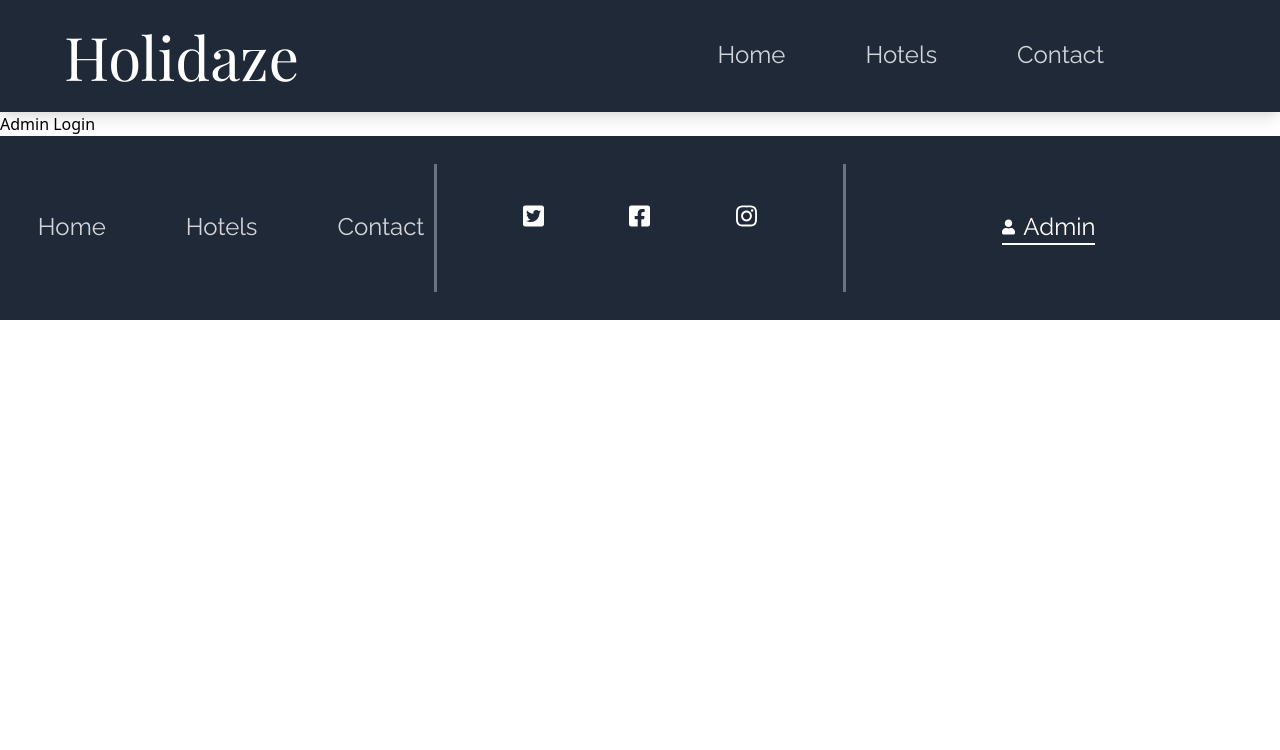
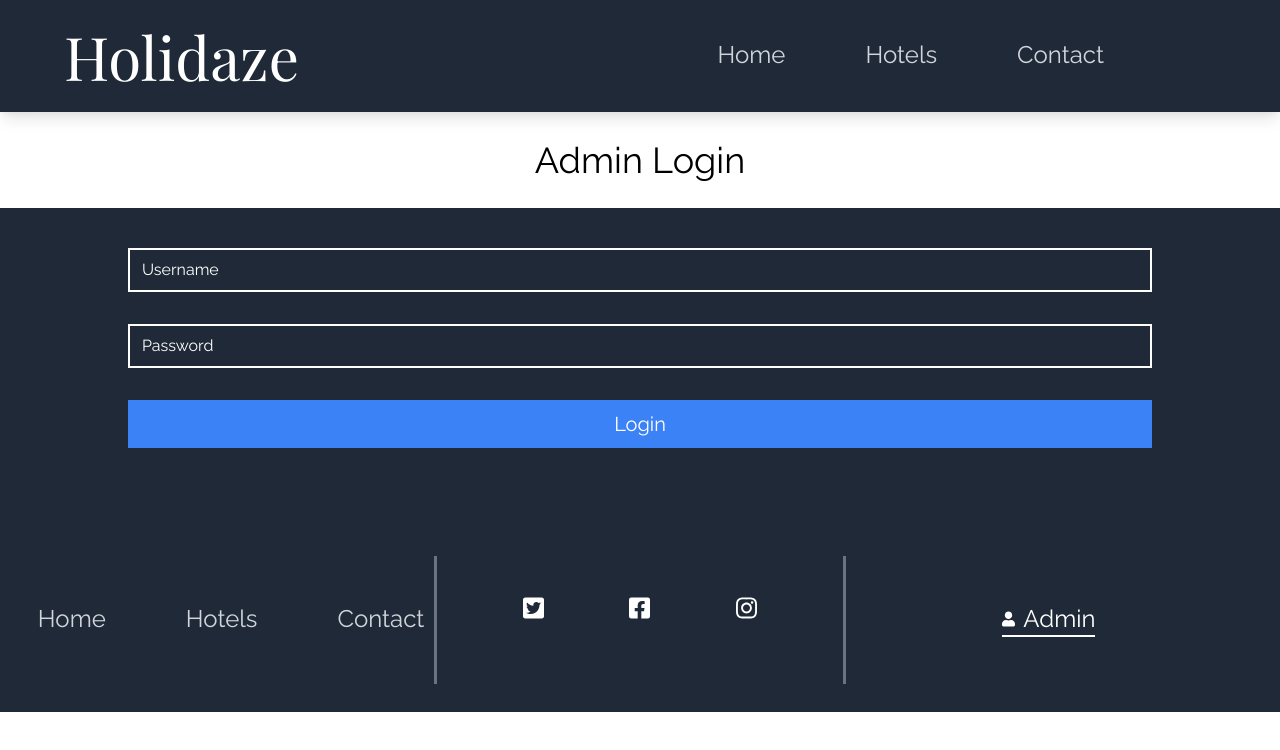
Before and after one commit to Noroff-FEU-Assignments/project-exam-2-SanderDale, a Next.js app: page /adminLogin in a window 1280 px wide. Shown: the top 750 px of the page. Built offline with nearby package versions, Linux system fonts and the light colour scheme.

Commit message:
Commit with login done

```diff
--- /dev/null
+++ b/components/adminLogin/LoginForm.js
@@ -0,0 +1,76 @@
+import { useState, useContext } from "react";
+import { useRouter } from "next/router";
+import { useForm } from "react-hook-form";
+import * as yup from "yup";
+import { yupResolver } from "@hookform/resolvers/yup";
+import axios from "axios";
+import AuthContext from "./../../context/AuthContext";
+
+const schema = yup.object().shape({
+	identifier: yup.string().required("Please enter your username"),
+	password: yup.string().required("Please enter your password"),
+});
+
+function LoginForm() {
+	const [submitting, setSubmitting] = useState(false);
+	const [loginError, setLoginError] = useState(null);
+	const router = useRouter();
+
+	const { register, handleSubmit, errors } = useForm({
+		resolver: yupResolver(schema),
+	});
+
+	const [auth, setAuth] = useContext(AuthContext);
+
+	async function onSubmit(data) {
+		setSubmitting(true);
+		setLoginError(null);
+
+		console.log(data);
+
+		try {
+			const response = await axios.post("http://localhost:1337/auth/local", data);
+			console.log("response", response.data);
+			setAuth(response.data);
+			router.push("/adminPage");
+		} catch (error) {
+			console.log("error", error);
+			setLoginError("Wrong username or password");
+		} finally {
+			setSubmitting(false);
+		}
+	}
+
+	return (
+		<form
+			className="flex justify-center items-center flex-col w-4/5 font-heading"
+			onSubmit={handleSubmit(onSubmit)}
+			disabled={submitting}>
+			{loginError && <span className="text-center p-1 mb-5 w-full bg-red-400 border-red-600 border-2">{loginError}</span>}
+			<fieldset className="flex justify-center items-center flex-col gap-8 w-full" disabled={submitting}>
+				<input
+					className="bg-transparent placeholder-white border-white border-2 w-full"
+					type="text"
+					name="identifier"
+					placeholder="Username"
+					ref={register}
+				/>
+				{errors.identifier && <span>{errors.identifier.message}</span>}
+				<input
+					className="bg-transparent placeholder-white border-white border-2 w-full"
+					type="password"
+					name="password"
+					placeholder="Password"
+					autoComplete="on"
+					ref={register}
+				/>
+				{errors.password && <span>{errors.password.message}</span>}
+				<button className="bg-blue-500 placeholder-white border-blue-500 border-2 w-full py-2 text-xl" type="submit">
+					{submitting ? "Logging in..." : "Login"}
+				</button>
+			</fieldset>
+		</form>
+	);
+}
+
+export default LoginForm;
--- a/components/layout/Footer.js
+++ b/components/layout/Footer.js
@@ -1,13 +1,17 @@
 import Link from "next/link";
 import { useRouter } from "next/router";
+import { useContext } from "react";
 import { FontAwesomeIcon } from "@fortawesome/react-fontawesome";
 import { faTwitterSquare } from "@fortawesome/free-brands-svg-icons";
 import { faFacebookSquare } from "@fortawesome/free-brands-svg-icons";
 import { faInstagram } from "@fortawesome/free-brands-svg-icons";
 import { faUser } from "@fortawesome/free-solid-svg-icons";
+import AuthContext from "../../context/AuthContext";
 
 function Footer() {
 	const router = useRouter();
+
+	const [auth, setAuth] = useContext(AuthContext);
 
 	return (
 		<footer className="bg-gray-800 flex flex-col md:flex-row justify-center items-center p-7 font-heading text-2xl">
@@ -59,6 +63,21 @@ function Footer() {
 			</div>
 			<div className="h-1 md:h-32 w-3/4 md:w-2 bg-gray-500 mb-5 md:mb-0"></div>
 			<div className="md:w-full flex justify-center items-center">
+				{auth ? (
+					<div
+						className={
+							router.pathname == "/adminPage"
+								? "text-white border-b-2 border-white"
+								: "text-gray-300 transition ease-out duration-500 border-white border-b-2 border-opacity-0 hover:border-opacity-100 hover:text-white"
+						}>
+						<Link href="/adminPage">
+							<a className="flex justify-center items-center">
+								<FontAwesomeIcon className="w-6 h-6 pr-2" icon={faUser} />
+								Admin
+							</a>
+						</Link>
+					</div>
+				) : (
 					<div
 						className={
 							router.pathname == "/adminLogin"
@@ -72,6 +91,7 @@ function Footer() {
 							</a>
 						</Link>
 					</div>
+				)}
 			</div>
 		</footer>
 	);
--- /dev/null
+++ b/context/AuthContext.js
@@ -0,0 +1,11 @@
+import React, { useState } from "react";
+import useLocalStorage from "./../hooks/useLocalStorage";
+
+const AuthContext = React.createContext([null, () => {}]);
+
+export const AuthProvider = (props) => {
+	const [auth, setAuth] = useLocalStorage("auth");
+	return <AuthContext.Provider value={[auth, setAuth]}>{props.children}</AuthContext.Provider>;
+};
+
+export default AuthContext;
--- /dev/null
+++ b/hooks/useLocalStorage.js
@@ -0,0 +1,28 @@
+import { useState } from "react";
+
+export default function useLocalStorage(key, initialValue) {
+	const [storedValue, setStoredValue] = useState(() => {
+		try {
+			const item = window.localStorage.getItem(key);
+
+			return item ? JSON.parse(item) : initialValue;
+		} catch (error) {
+			console.log(error);
+			return initialValue;
+		}
+	});
+
+	const setValue = (value) => {
+		try {
+			const valueToStore = value instanceof Function ? value(storedValue) : value;
+
+			setStoredValue(valueToStore);
+
+			window.localStorage.setItem(key, JSON.stringify(valueToStore));
+		} catch (error) {
+			console.log(error);
+		}
+	};
+
+	return [storedValue, setValue];
+}
--- a/pages/_app.js
+++ b/pages/_app.js
@@ -1,11 +1,14 @@
 import Layout from "../components/layout/Layout";
+import { AuthProvider } from "../context/AuthContext";
 import "../styles/index.css";
 
 function MyApp({ Component, pageProps }) {
 	return (
-		<Layout>
-			<Component {...pageProps} />
-		</Layout>
+		<AuthProvider>
+			<Layout>
+				<Component {...pageProps} />
+			</Layout>
+		</AuthProvider>
 	);
 }
 
--- a/pages/adminLogin.js
+++ b/pages/adminLogin.js
@@ -1,14 +1,19 @@
 import Head from "next/head";
+import LoginForm from "./../components/adminLogin/LoginForm";
 
 export default function AdminLogin() {
 	return (
-		<div>
+		<div className="flex justify-center items-center flex-col">
 			<Head>
 				<title>Holidaze | Admin Login</title>
 				<link rel="icon" href="/favicon.ico" />
 			</Head>
-
-			<h1>Admin Login</h1>
+			<div className="flex justify-center items-center w-full">
+				<h1 className="font-heading text-4xl py-7">Admin Login</h1>
+			</div>
+			<div className="flex justify-center items-start py-10 bg-gray-800 w-full h-80 text-white">
+				<LoginForm />
+			</div>
 		</div>
 	);
 }
--- /dev/null
+++ b/pages/adminPage.js
@@ -0,0 +1,30 @@
+import Head from "next/head";
+import { useRouter } from "next/router";
+import { useContext } from "react";
+import AuthContext from "../context/AuthContext";
+
+export default function AdminPage() {
+	const router = useRouter();
+
+	const [auth, setAuth] = useContext(AuthContext);
+
+	if (auth === null) {
+		router.push("/");
+	}
+
+	function logout() {
+		setAuth(null);
+		router.push("/");
+	}
+
+	return (
+		<div className="flex justify-center items-center flex-col">
+			<Head>
+				<title>Holidaze | Admin Page</title>
+				<link rel="icon" href="/favicon.ico" />
+			</Head>
+			<h1>Admin Page</h1>
+			<button onClick={logout}>Log out</button>
+		</div>
+	);
+}
```
Lines whose indentation alone changed are shown as unchanged.
